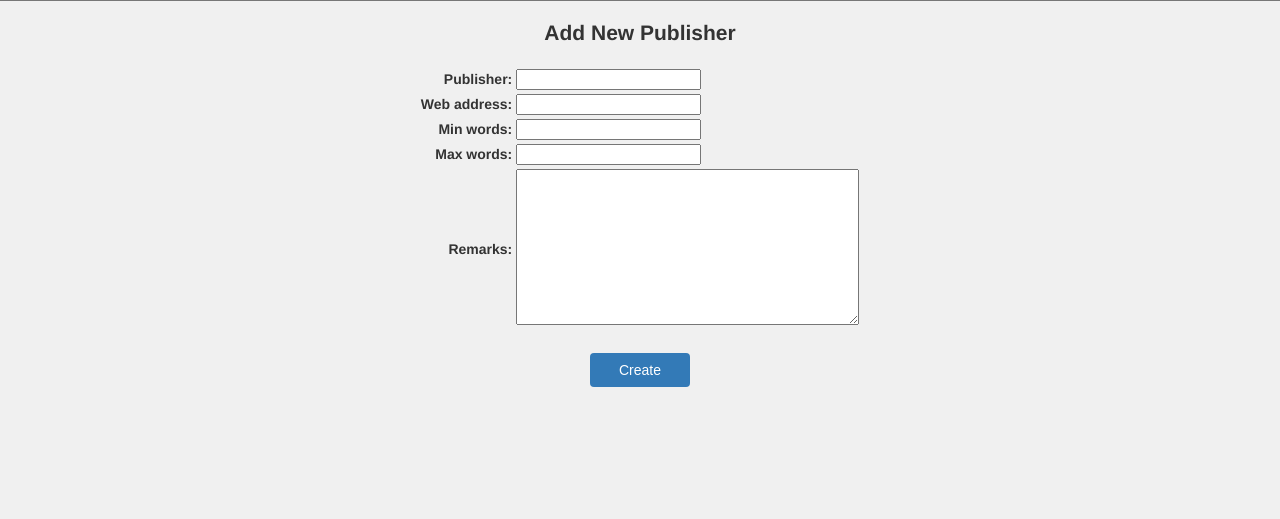
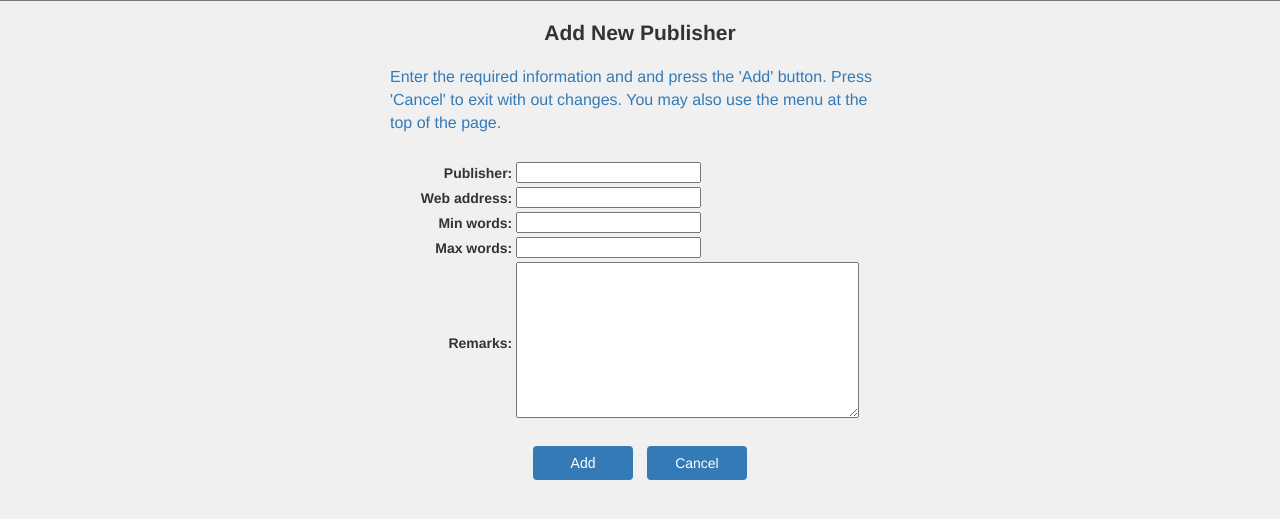
Before and after one commit to BondElam/djangoSubmissions, a Django app: page /submissions/publisher/add/ in a window 1280 px wide. Shown: the part 39-558 px from the top of the page. Run offline with Django 3.2, Linux system fonts and the light colour scheme.

Commit message:
more work on view and templates

```diff
--- a/submissions/static/css/custom.css
+++ b/submissions/static/css/custom.css
@@ -110,15 +110,13 @@ body {
 
 /* All the button css */
 /*.btn-primary {*/
-button {
+.button {
 	width: 100px;
 	margin-left:5px;
 	margin-right:5px;
 	color: #fff;
 	background-color: #337ab7;
 	border-color: #2e6da4;
-	/*}
-.btn {*/
 	display: inline-block;
 	padding: 6px 12px;
 	margin-bottom: 0;
@@ -138,6 +136,16 @@ button {
 	background-image: none;
 	border: 1px solid transparent;
 	border-radius: 4px;
+	text-decoration:none;
+}
+
+.instructions{
+	color: #337ab7;
+	font-size: 16px;
+	margin: 0 auto;
+	width:500px;
+	text-align:left;
+	padding-bottom:20px;
 }
 
 .popup {
--- a/submissions/static/js/custom.js
+++ b/submissions/static/js/custom.js
@@ -62,9 +62,24 @@ $(document).ready(function(){
 	});
 
 	$("#btn-edit").click(function() {
-		$("#hidden-data").val("{'action':'edit', 'id':'201'}");
+		if(tbl.rowIndex < 0){
+			Alert("You must select a row to edit.");
+			return;
+		}
+		$("#table-submissions tr").each(function(){
+			if($(this).index() === tbl.rowIndex){
+				var id = $(':nth-child(1)', this).text();
+				$("#hidden-data").val("{'action':'edit', 'id':'" + id + "'}");
+			}
+		})
 	});
-//		return;
+
+
+
+//		$("#hidden-data").val("{'action':'edit', 'id':'201'}");
+
+
+//		return
 //
 //		var buttonId = $(this).attr('id');
 //		if(tbl.rowIndex < 0 && buttonId === 'btn-edit'){
--- a/submissions/templates/base.html
+++ b/submissions/templates/base.html
@@ -16,7 +16,7 @@
  			<div class="navbar">
 			  <a href="#home">Home</a>
 			  <div class="dropdown">
-			    <button class="dropbtn">Maintenance</i></button>
+			    <button class="dropbtn button">Maintenance</i></button>
 			    <div class="dropdown-content">
 			      <a href="#">Publishers</a>
 			      <a href="#">Dispositions</a>
--- a/submissions/templates/new_submission.html
+++ b/submissions/templates/detail_view.html
@@ -4,12 +4,14 @@
 {% block content %}
 <div style='text-align:center'>
 	<h2>{{ pagetitle }}</h2>
+	<p class='instructions'>{{instructions}}</p>
 	<form method="post">
 	  {% csrf_token %}
 	  <table class='table-forms' >
 	  {{ form.as_table }}
 	  </table>
-	  <button type="submit">Create</button>
+	  <button type="submit" class='button'>{{ buttonlabel }}</button>
+	  <a href='{{ cancelpath }}' class='button'>Cancel</a>
 	</form>
 </div>
 {% endblock %}
--- a/submissions/urls.py
+++ b/submissions/urls.py
@@ -1,5 +1,6 @@
 from django.urls import path
 from submissions.views import PublisherListView, PublisherCreate, PublisherUpdate, PublisherDelete
+from submissions.views import SubmissionCreate, SubmissionUpdate
 from . import views
 
 urlpatterns = [
@@ -7,10 +8,11 @@ urlpatterns = [
 #     path('dispositions/', views.dispositions, name='dispositions'),
 #     path('publishers/', views.publishers, name='publishers'),
     path('router/', views.router, name='router'),
-    path('new_submission/', views.new_submission, name='new_submission'),
-    path('new_publisher', views.new_publisher, name='new_publisher'),
-    path('publishers/', PublisherListView.as_view(), name='publisher-list'),
-    path('publisher/add/', PublisherCreate.as_view(), name='author-add'),
+    path('add', SubmissionCreate.as_view(), name='submission-add'),
+    path('update/<int:pk>/', SubmissionUpdate.as_view(), name='submission-update'),
+#     path('new_publisher', views.add_publisher, name='new_publisher'),
+    path('publishers/', PublisherListView.as_view(), name='publishers'),
+    path('publisher/add/', PublisherCreate.as_view(), name='publisher-add'),
     path('publisher/<int:pk>/', PublisherUpdate.as_view(), name='publisher-update'),
     path('publisher/<int:pk>/delete/', PublisherDelete.as_view(), name='publisher-delete'),
 
--- a/submissions/views.py
+++ b/submissions/views.py
@@ -21,38 +21,38 @@ width_dict = {"id_width": '40px',
     "scrollbar_width": '15px',
 }
 
-def new_submission(request):
+# def add_submission(request):
+#
+#     if request.method == "POST":
+#
+#         form = NewSubmissionForm(request.POST)
+#         print(request.POST)
+#         if form.is_valid():
+#             submission = form.save(commit=False)
+#             submission.user = request.user
+#             submission.save()
+#             return display_submissions({}, request)
+#
+#     else:
+#         form = NewSubmissionForm()
+#
+#     return render(request,'new_submission.html', {'form':form})
 
-    if request.method == "POST":
-
-        form = NewSubmissionForm(request.POST)
-        print(request.POST)
-        if form.is_valid():
-            submission = form.save(commit=False)
-            submission.user = request.user
-            submission.save()
-            return display_submissions({}, request)
-
-    else:
-        form = NewSubmissionForm()
-
-    return render(request,'new_submission.html', {'form':form})
-
-def new_publisher(request):
-
-    if request.method == "POST":
-        form = NewPublisherForm(request.POST)
-        print(request.POST)
-        if form.is_valid():
-            publisher = form.save(commit=False)
-            publisher.user = request.user
-            publisher.save()
-            return display_submissions({}, request)
-
-    else:
-        form = NewPublisherForm()
-
-    return render(request,'new_publisher.html', {'form':form})
+# def new_publisher(request):
+#
+#     if request.method == "POST":
+#         form = NewPublisherForm(request.POST)
+#         print(request.POST)
+#         if form.is_valid():
+#             publisher = form.save(commit=False)
+#             publisher.user = request.user
+#             publisher.save()
+#             return display_submissions({}, request)
+#
+#     else:
+#         form = NewPublisherForm()
+#
+#     return render(request,'new_publisher.html', {'form':form})
 
 def dispositions(request):
     current_user = request.user
@@ -96,14 +96,16 @@ def router(request):
     dict = ast.literal_eval(request.POST['hidden-data'])
     if dict['action'] == 'search':
         return search_submissions(request)
-    elif dict['action'] == 'add':
-        return redirect('new_submission')
+#     elif dict['action'] == 'add':
+#         return redirect('submission/add')
     elif dict['action'] == 'edit':
         print(dict['id'])
+        return redirect('/submissions/update/' + dict['id'])
+
     return HttpResponse('too bad')
 
-def add_submission():
-    pass
+# def add_submission():
+#     pass
 
 def search_submissions(request):
     sql_dict = {}
@@ -147,10 +149,48 @@ def display_submissions(sql_dict, request):
                }
     return render(request, 'submissions.html', context)
 
+
+class SubmissionCreate(CreateView):
+    model = Submission
+    fields = ['story', 'word_count', 'file', 'publisher', 'date_submitted', 'disposition', 'disposition_date']
+    template_name = 'detail_view.html'
+    success_url = '/submissions/'
+#     initial = {'bond': 'my_button'}
+
+    def form_valid(self, form):
+        form.instance.created_by = self.request.user
+        return super().form_valid(form)
+
+    def get_context_data(self, **kwargs):
+        context = super(SubmissionCreate, self).get_context_data(**kwargs)
+        context['pagetitle'] = 'Add New submission'
+        instructions = "Enter the required information and press the 'Add' button to add this submission. Press 'Cancel' to exit with out changes. "
+        instructions += 'You may also use the menu at the top of the page.'
+        context['instructions'] = instructions
+        context['buttonlabel'] = 'Add'
+        context['cancelpath'] = '/submissions/'
+        return context
+
+class SubmissionUpdate(UpdateView):
+    model = Submission
+    fields = ['story', 'word_count', 'file', 'publisher', 'date_submitted', 'disposition', 'disposition_date']
+    template_name = 'detail_view.html'
+    success_url = '/submissions/'
+
+    def get_context_data(self, **kwargs):
+        context = super(SubmissionUpdate, self).get_context_data(**kwargs)
+        context['pagetitle'] = 'Update submission'
+        instructions = "Make any changes and press the 'Update' button. Press 'Cancel' to exit with out changes. "
+        instructions += 'You may also use the menu at the top of the page.'
+        context['instructions'] = instructions
+        context['buttonlabel'] = 'Update'
+        context['cancelpath'] = '/submissions/'
+        return context
+
 class PublisherListView(ListView):
     model = Publisher
 #     paginate_by = 5
-    template_name = 'publisher_list.html'
+    template_name = 'publishers.html'
 
 #     def get_context_data(self, **kwargs):
 #         context = super().get_context_data(**kwargs)
@@ -159,9 +199,9 @@ class PublisherListView(ListView):
 class PublisherCreate(CreateView):
     model = Publisher
     fields = ['publisher', 'web_address', 'min_words', 'max_words', 'remarks']
-    template_name = 'new_submission.html'
+    template_name = 'detail_view.html'
     success_url = '/submissions/publishers/'
-    initial = {'bond': 'my_button'}
+#     initial = {'bond': 'my_button'}
 
     def form_valid(self, form):
         form.instance.created_by = self.request.user
@@ -170,13 +210,29 @@ class PublisherCreate(CreateView):
     def get_context_data(self, **kwargs):
         context = super(PublisherCreate, self).get_context_data(**kwargs)
         context['pagetitle'] = 'Add New Publisher'
+        instructions = "Enter the required information and and press the 'Add' button. Press 'Cancel' to exit with out changes. "
+        instructions += 'You may also use the menu at the top of the page.'
+        context['instructions'] = instructions
+        context['buttonlabel'] = 'Add'
+        context['cancelpath'] = '/submissions/publishers'
         return context
 
 class PublisherUpdate(UpdateView):
     model = Publisher
     fields = ['publisher', 'web_address', 'min_words', 'max_words', 'remarks']
-    template_name = 'new_submission.html'
+    template_name = 'detail_view.html'
     success_url = '/submissions/publishers/'
+
+    def get_context_data(self, **kwargs):
+        context = super(PublisherUpdate, self).get_context_data(**kwargs)
+        context['pagetitle'] = 'Update Publisher Information'
+        instructions = "Make any changes and press the 'Update' button. Press 'Cancel' to exit with out changes. "
+        instructions += 'You may also use the menu at the top of the page.'
+        context['instructions'] = instructions
+        context['buttonlabel'] = 'Update'
+        context['cancelpath'] = '/submissions/publishers'
+        return context
+
 
 class PublisherDelete(DeleteView):
     model = Publisher
```
Also changed, not shown: submissions/templates/submissions.html (+7 -6 lines), submissions/templates/message.html (renamed from submissions/templates/confirm_delete.html), submissions/templates/publishers.html (renamed from submissions/templates/publisher_list.html), submissions/templates/xxxnew_publisher.html (renamed from submissions/templates/new_publisher.html), submissions/templates/xxxpublisher_form.html (renamed from submissions/templates/publisher_form.html).
